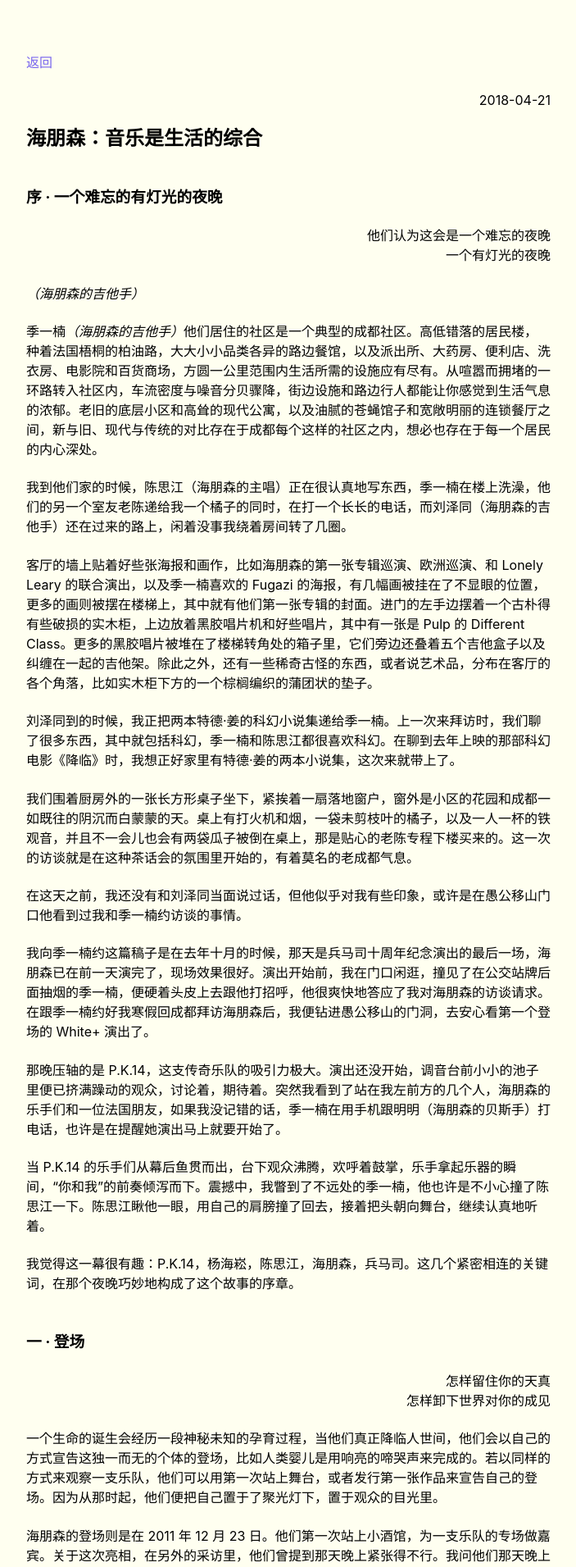
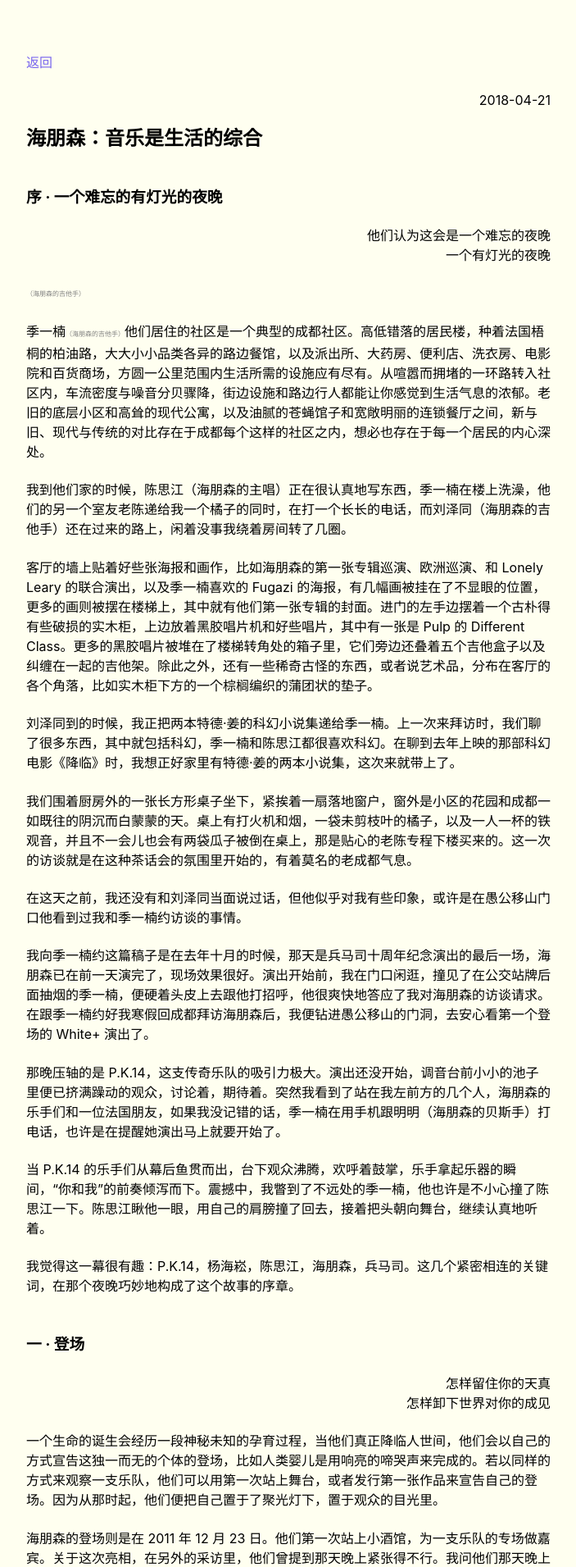
Before and after one commit to salingerlin/salingerlin.github.io, a Jekyll site: the page built from _posts/2018-04-21-海朋森：音乐是生活的综合.md, in a window 1280 px wide. Shown: the top 1911 px of the page at 82% size, without its empty margins (288-991 px from the left). Built offline with Jekyll 4.4.1, drawn with Linux system fonts in a browser that asks for light colours.

Commit message:
Update head.html

```diff
--- a/_includes/head.html
+++ b/_includes/head.html
@@ -16,7 +16,7 @@
 	</style>
 	<style type="text/css">
 		.zhushi {
-			font-style: italic;}
+			color: grey; font-size: 50%;}
 	</style>
 
   <title>
```
